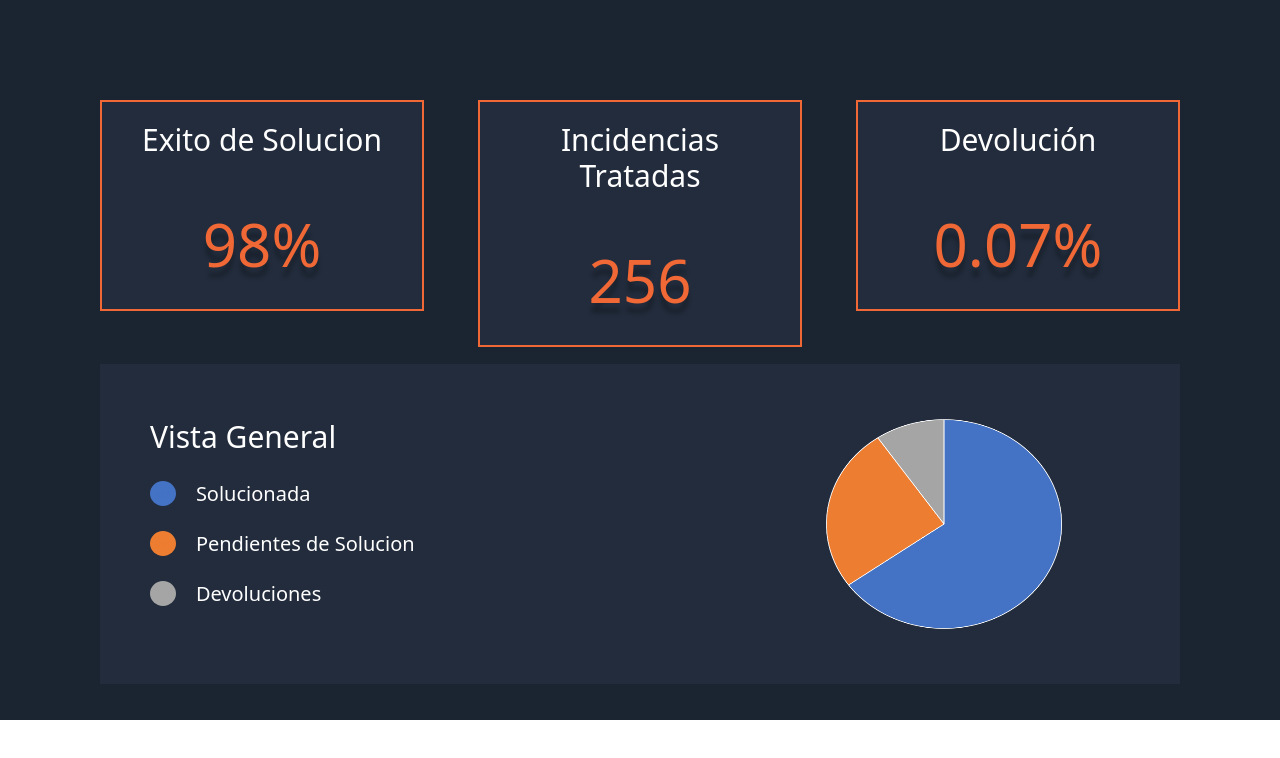
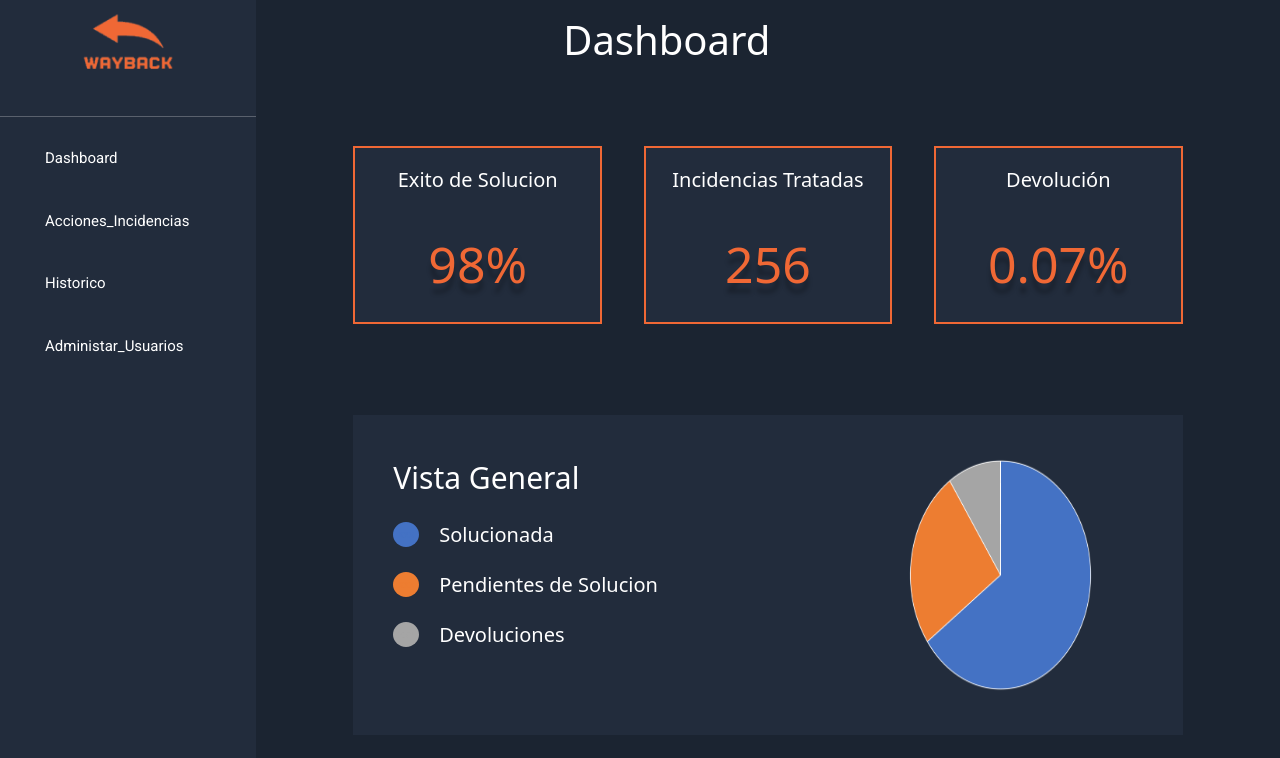
Before and after one commit to Javalga/Wayback, an Angular app in the folder angular-wayback/: page /dashboard in a window 1280 px wide. Shown: the top 758 px of the page. Built offline with nearby package versions, Linux system fonts and the light colour scheme.

Commit message:
dashboard update card container

```diff
--- a/angular-wayback/src/app/components/card/card.component.css
+++ b/angular-wayback/src/app/components/card/card.component.css
@@ -1,28 +1,21 @@
 .card_container{
     background-color: var(--primary-color2-dark);
     border: 2px solid var(--secondary-color3-dark);
-
     display: flex;
     flex-direction: column;
     justify-content: center;
     align-items: center;
     width: 100%;
-
-
-
-    padding: 2em;
+    padding: 1em;
 }
-
     .card_title{
         color: var(--secondary-color2-dark);
-        font-size: 3rem;
+        font-size: 2rem;
         text-align: center;
-
     }
-
     .card_value{
         color: var(--secondary-color3-dark);
-        font-size: 6rem;
+        font-size: 5rem;
         margin-top: 0.6em;
 
         text-shadow: 0px 10px 4px rgba(0, 0, 0, 0.25);
--- a/angular-wayback/src/app/components/card/card.component.html
+++ b/angular-wayback/src/app/components/card/card.component.html
@@ -1,43 +1,15 @@
-<!-- <div class="card_container">
-    <div class="card_title" ngClass="">
-        <p>{{title}}</p>
-    </div>
-    <div class="card_value">
-        <p>{{value}}</p>
-    </div>
-</div> -->
 
 <div
   class="card"
   style="border: none"
 >
-  <div class="card-body" style="background-color: var(--primary-color2-dark);
-    border: 2px solid var(--secondary-color3-dark);
-    display: flex;
-    flex-direction: column;
-    justify-content: center;
-    align-items: center;
-    width: 100%;
-    padding: 2em;">
+  <div class="card-body card_container">
     <h5
-      class="card-title"
-      style="
-        color: var(--secondary-color2-dark);
-        font-size: 3rem;
-        text-align: center;
-      "
-    >
+      class="card-title card_title">
       {{ title }}
     </h5>
     <p
-      class="card-text"
-      style="
-        color: var(--secondary-color3-dark);
-        font-size: 6rem;
-        margin-top: 0.6em;
-        text-shadow: 0px 10px 4px rgba(0, 0, 0, 0.25);
-      "
-    >
+      class="card-text card_value">
       {{ value }}
     </p>
   </div>
--- a/angular-wayback/src/app/pages/dashboard/dashboard.component.css
+++ b/angular-wayback/src/app/pages/dashboard/dashboard.component.css
@@ -1,13 +1,21 @@
+.main-dashboard{
+    min-height: 90vh;
+    width: 80vw;
+    background-color: var(--primary-color1-dark);
+    display: flex;
+    justify-content: center;
+    align-items: center;
+    color: var(--secondary-color2-dark)
+}
 .dashboard_container {
-  background-color: var(--primary-color1-dark);
-  min-height: 90vh;
-  display: flex;
-  justify-content: space-between;
+    display: flex;
+    flex-direction: column;
+    align-items: center;
+    min-height: 80vh;
+    width: 90%;
+    font-size: 2rem;
+    gap: 2em
 
-  flex-wrap: wrap;
-  /* gap: 10em; */
-
-  padding: 10em 10em 2em 10em;
 }
 
 app-card {
@@ -15,20 +23,26 @@
   height: fit-content;
 }
 
+.grid_container_cards{
+  width: 90%;
+  display: flex;
+  justify-content: space-between;
+  margin: auto;
+}
+
 .graphic_container {
   background-color: var(--primary-color2-dark);
   height: 40vh;
-  width: 100%;
+  width: 90%;
+  margin: auto;
   display: flex;
   justify-content: space-between;
-  padding: 5em;
+  padding: 2em;
 }
-
 .graphic_show {
   border-radius: 50%;
   width: 38%;
 }
-
 .graphic_info {
   color: var(--secondary-color2-dark);
 }
--- a/angular-wayback/src/app/pages/dashboard/dashboard.component.html
+++ b/angular-wayback/src/app/pages/dashboard/dashboard.component.html
@@ -1,7 +1,11 @@
+<main class="main-dashboard">
+
   <div class="dashboard_container">
+    <div class="grid_container_cards">
         <app-card [title]="'Exito de Solucion'" [value]="'98%'"></app-card>
         <app-card [title]="'Incidencias Tratadas'" [value]="'256'"></app-card>
         <app-card [title]="'Devolución'" [value]="'0.07%'"></app-card>
+    </div>
     <div class="graphic_container">
       <div class="graphic_info">
         <p class="graphic_info--title">Vista General</p>
@@ -23,8 +27,9 @@
           </div>
           <p class="graphic_info--parameter--text">Devoluciones</p>
         </div>
-
       </div>
       <img src="../../../assets/grafico_muestra.png" class="graphic_show">
     </div>
   </div>
+
+</main>
--- a/angular-wayback/src/app/shared/login.service.ts
+++ b/angular-wayback/src/app/shared/login.service.ts
@@ -4,7 +4,7 @@
   providedIn: 'root'
 })
 export class LoginService {
-  public isLogged: boolean = false;
+  public isLogged: boolean = true;
   constructor() {
   }
 }
```
Also changed, not shown: angular-wayback/src/app/pages/incident-input/incident-input.component.html (line endings or trailing spaces). Lines whose indentation alone changed are shown as unchanged.
